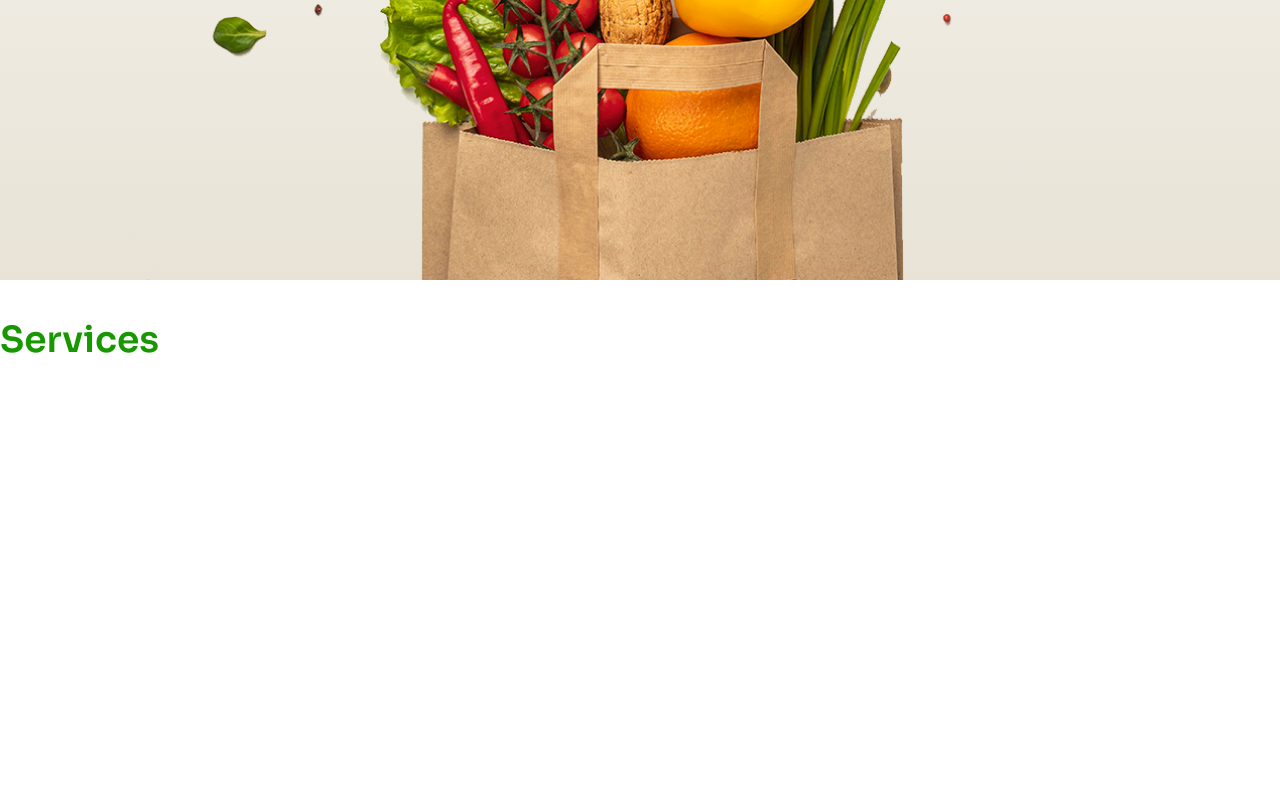
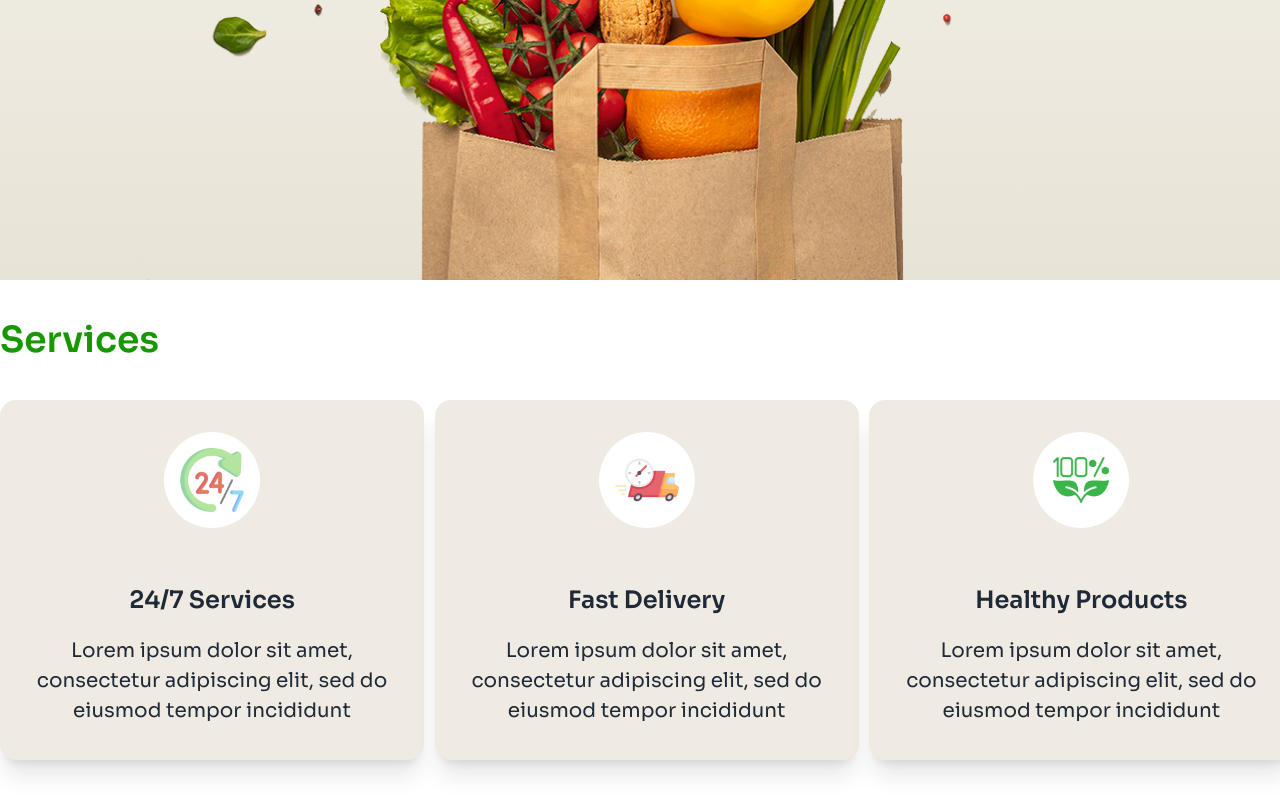
Before and after one commit to iftakhersifat/nature-platter, a plain HTML site: page index.html in a window 1280 px wide. Shown: the part 899-1699 px from the top of the page. Before the commit the page ends 1299 px from the top, so only its background shows below. Drawn offline with nearby package versions, Linux system fonts and the light colour scheme.

Commit message:
added services section card design

```diff
--- a/index.html
+++ b/index.html
@@ -104,7 +104,56 @@
     <!-- services -->
     <h1 class="md:container md:mx-auto text-[#179800] font-semibold text-4xl sora-font mb-10 p-4 md:p-0">Services</h1>
 
+    <!-- cards design -->
+    <div class="md:container md:mx-auto grid grid-cols-1 md:grid-cols-2 lg:grid-cols-3 gap-6 mb-10 p-4 md:p-0">
+      <!-- 1st card -->
+      <div class="card shadow-xl sora-font bg-[#EFEBE3] h-[360px] lg:w-[424px] text-center">
+        <!-- image section -->
+        <div class="avatar mb-6 mt-8 mx-auto ">
+          <div class="w-24 p-4 bg-white rounded-full">
+            <img src="c2-assets/service.png" />
+          </div>
+        </div>
+        <!-- text section -->
+        <div class="card-body">
+          <h2 class="card-title font-semibold text-2xl mx-auto mb-3">24/7 Services</h2>
+          <p class="text-[20px] md:w-auto w-[320px]">Lorem ipsum dolor sit amet, consectetur adipiscing elit, sed do
+            eiusmod tempor incididunt</p>
+        </div>
+      </div>
 
+      <!-- 2nd card -->
+      <div class="card shadow-xl sora-font bg-[#EFEBE3] h-[360px] lg:w-[424px] text-center">
+        <!-- image section -->
+        <div class="avatar mb-6 mt-8 mx-auto ">
+          <div class="w-24 p-4 bg-white rounded-full">
+            <img src="c2-assets/delivery.png" />
+          </div>
+        </div>
+        <!-- text section -->
+        <div class="card-body">
+          <h2 class="card-title font-semibold text-2xl mx-auto mb-3">Fast Delivery</h2>
+          <p class="text-[20px] md:w-auto w-[320px]">Lorem ipsum dolor sit amet, consectetur adipiscing elit, sed do
+            eiusmod tempor incididunt</p>
+        </div>
+      </div>
+
+      <!-- 3rd card -->
+      <div class="card shadow-xl sora-font bg-[#EFEBE3] h-[360px] lg:w-[424px] text-center">
+        <!-- image section -->
+        <div class="avatar mb-6 mt-8 mx-auto ">
+          <div class="w-24 p-4 bg-white rounded-full">
+            <img src="c2-assets/healthy.png" />
+          </div>
+        </div>
+        <!-- text section -->
+        <div class="card-body">
+          <h2 class="card-title font-semibold text-2xl mx-auto mb-3">Healthy Products</h2>
+          <p class="text-[20px] md:w-auto w-[320px]">Lorem ipsum dolor sit amet, consectetur adipiscing elit, sed do
+            eiusmod tempor incididunt</p>
+        </div>
+      </div>
+    </div>
 
 
   </main>
```
